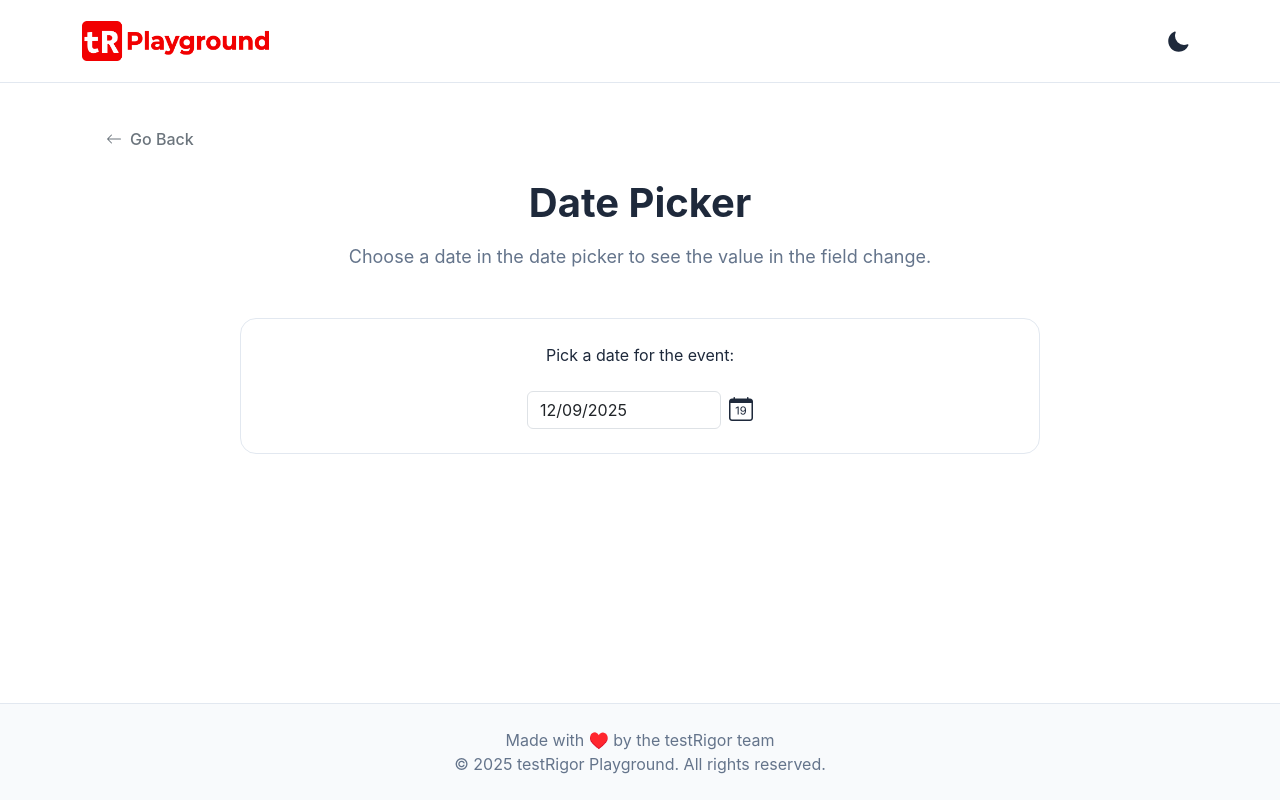
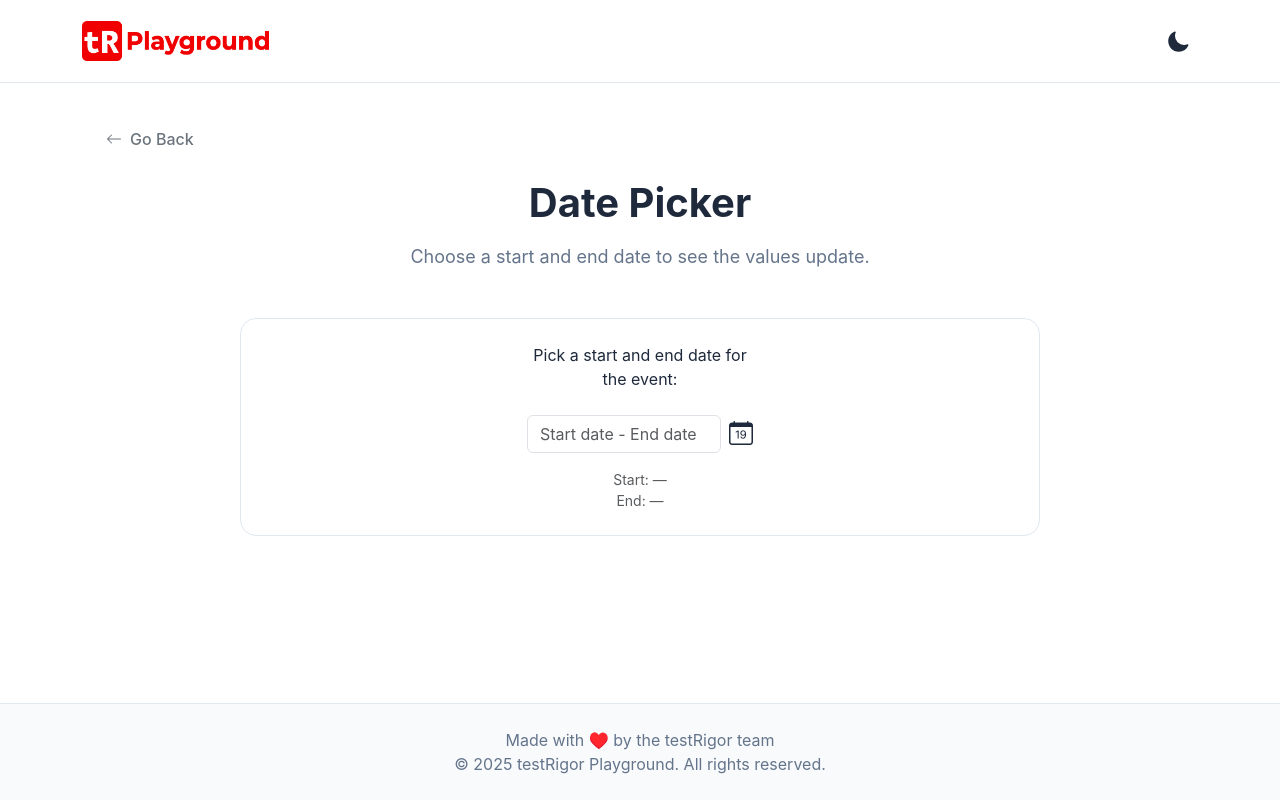
Before and after one commit to thiagonunes11/testRigorPlayground, a React (Vite) app: page /ddatePicker in a window 1280 px wide. Built offline with nearby package versions, Linux system fonts and the light colour scheme; the HTML template or start-up script is replaced by a standard one.

Commit message:
updated ddatePicker

```diff
--- a/src/pages/ddatePicker.jsx
+++ b/src/pages/ddatePicker.jsx
@@ -5,22 +5,34 @@ import "react-datepicker/dist/react-datepicker.css";
 import Layout from '../components/Layout';
 
 const DdatePicker = () => {
-  const [startDate, setStartDate] = useState(new Date());
+  const [dateRange, setDateRange] = useState([null, null]);
+  const [startDate, endDate] = dateRange;
 
   return (
     <Layout
         title="Date Picker"
-        description="Choose a date in the date picker to see the value in the field change."
+        description="Choose a start and end date to see the values update."
     >
         <Row className="demo-content justify-content-center">
             <Col md={6} lg={4}>
-                <div className="mb-4">Pick a date for the event:</div>
+                <div className="mb-4">Pick a start and end date for the event:</div>
                 <Form.Group controlId="datePicker">
-                    <Form.Label visuallyHidden>Select Date</Form.Label>
+                    <Form.Label visuallyHidden>Select Date Range</Form.Label>
                     <div className="d-flex align-items-center">
                         <DatePicker
-                            selected={startDate}
-                            onChange={(date) => setStartDate(date)}
+                            selectsRange
+                            startDate={startDate}
+                            endDate={endDate}
+                            onChange={(update) => {
+                                const [start, end] = update;
+                                if (start && end && end < start) {
+                                    setDateRange([end, null]);
+                                    return;
+                                }
+                                setDateRange(update);
+                            }}
+                            dateFormat="MMM d, yyyy"
+                            placeholderText="Start date - End date"
                             showMonthDropdown
                             showYearDropdown
                             dropdownMode="select"
@@ -32,6 +44,10 @@ const DdatePicker = () => {
                         <i className="bi bi-calendar-date"></i>
                         </span>
                     </div>
+                    <div className="mt-3 small text-muted">
+                        <div>Start: {startDate ? startDate.toLocaleDateString() : "—"}</div>
+                        <div>End: {endDate ? endDate.toLocaleDateString() : "—"}</div>
+                    </div>
                 </Form.Group>
             </Col>
         </Row>
```
